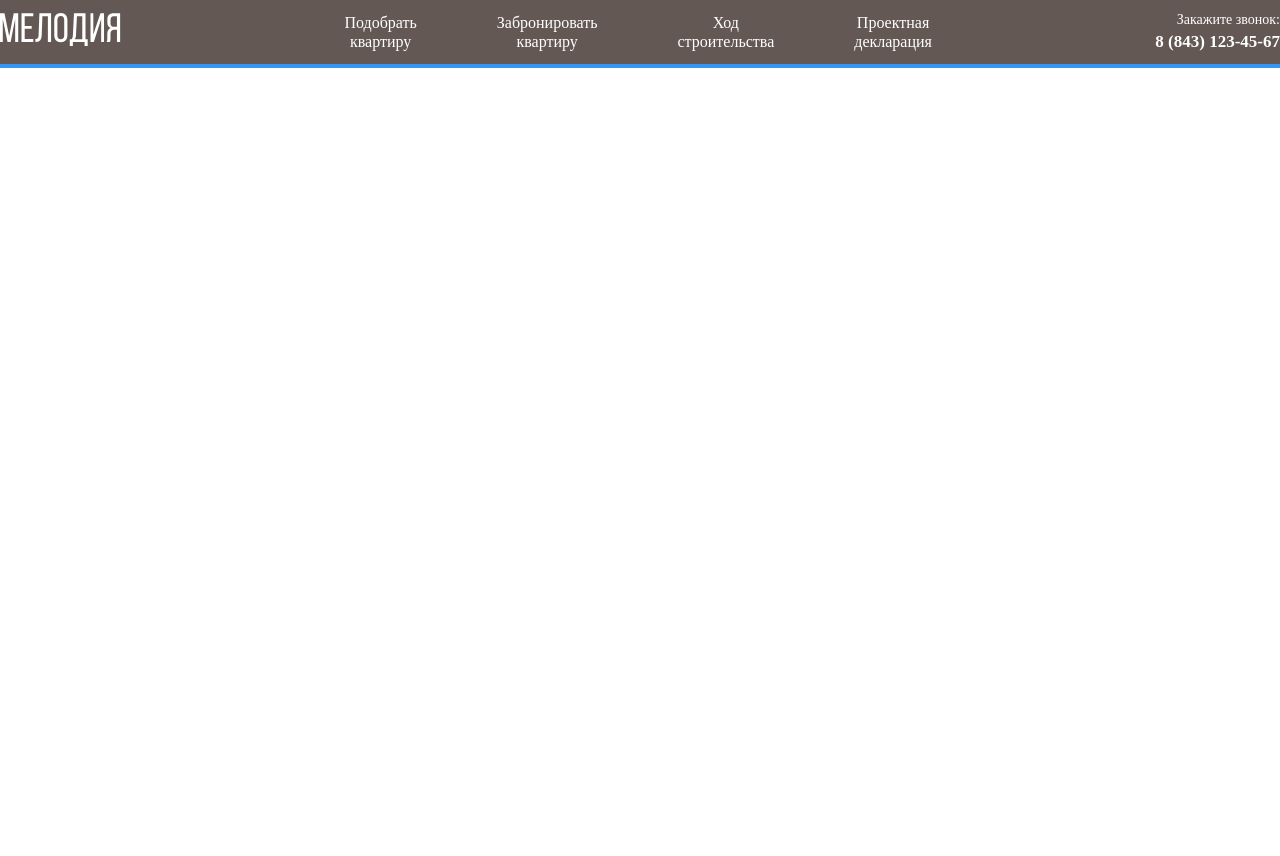
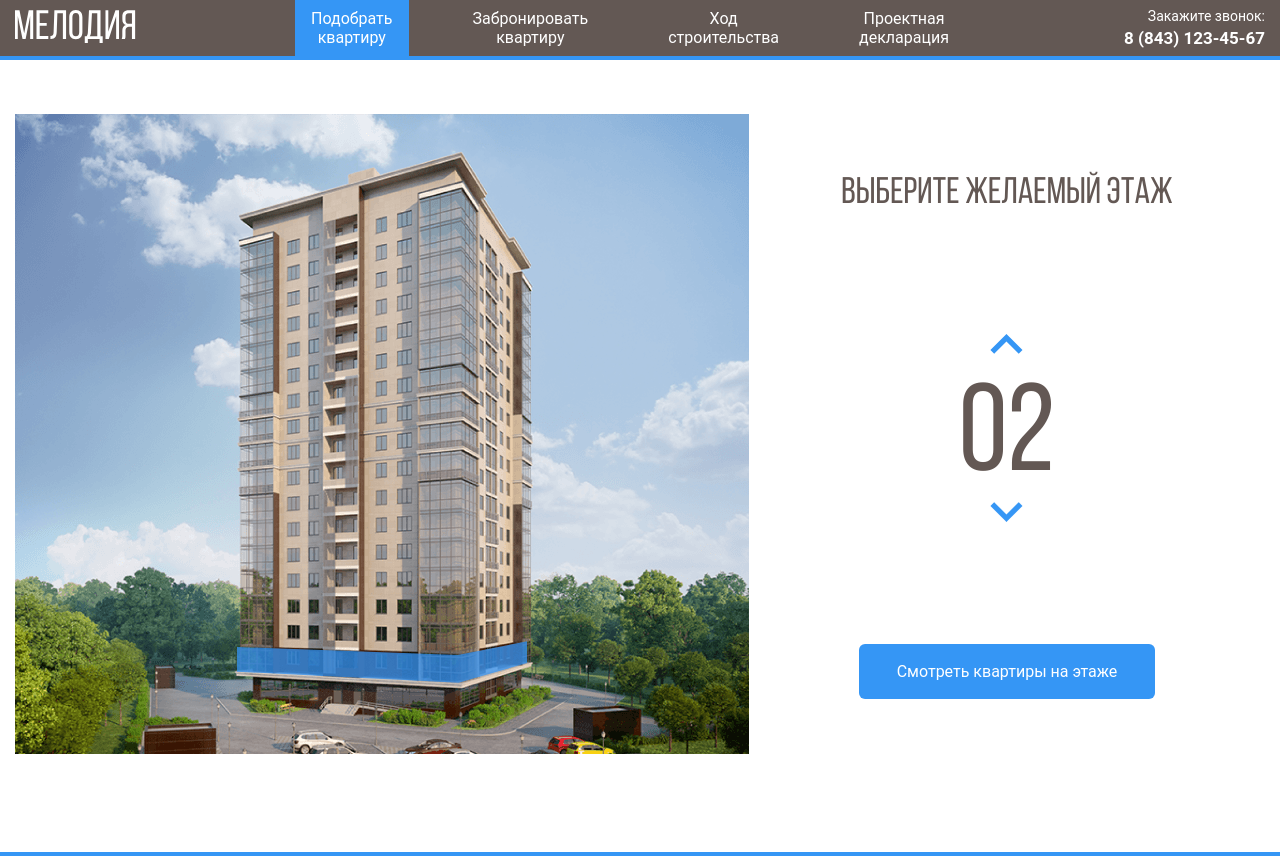
Before and after one commit to lun2t1k-zz/melody, a plain HTML site: page index.html in a window 1280 px wide. Before the commit the page ends 800 px from the top, so only its background shows below. Drawn offline with nearby package versions, Linux system fonts and the light colour scheme.

Commit message:
Add files via upload

```diff
--- /dev/null
+++ b/css/reset.css
@@ -0,0 +1,42 @@
+html, body, div, span, applet, object, iframe,
+h1, h2, h3, h4, h5, h6, p, blockquote, pre,
+a, abbr, acronym, address, big, cite, code,
+del, dfn, em, img, ins, kbd, q, s, samp,
+small, strike, strong, sub, sup, tt, var,
+b, u, i, center,
+dl, dt, dd, ol, ul, li,
+fieldset, form, label, legend,
+table, caption, tbody, tfoot, thead, tr, th, td,
+article, aside, canvas, details, embed,
+figure, figcaption, footer, header, hgroup,
+menu, nav, output, ruby, section, summary,
+time, mark, audio, video {
+	margin: 0;
+	padding: 0;
+	border: 0;
+	font-size: 100%;
+	font: inherit;
+	vertical-align: baseline;
+}
+article, aside, details, figcaption, figure,
+footer, header, hgroup, menu, nav, section {
+	display: block;
+}
+body {
+	line-height: 1;
+}
+ol, ul {
+	list-style: none;
+}
+blockquote, q {
+	quotes: none;
+}
+blockquote:before, blockquote:after,
+q:before, q:after {
+	content: '';
+	content: none;
+}
+table {
+	border-collapse: collapse;
+	border-spacing: 0;
+}
--- a/css/style.css
+++ b/css/style.css
@@ -1,38 +1,49 @@
 @font-face {
   font-family: 'Roboto';
-  src: url('../fonts/Roboto-Bold.eot');
-  src: local('../fonts/Roboto-Bold'), local('../fonts/Roboto-Bold'),
-      url('../fonts/Roboto-Bold.eot?#iefix') format('embedded-opentype'),
-      url('../fonts/Roboto-Bold.woff') format('woff'),
-      url('../fonts/Roboto-Bold.ttf') format('truetype');
+  src: url('./fonts/Roboto-Bold.eot');
+  src: local('./fonts/Roboto-Bold'), local('../fonts/Roboto-Bold'),
+      url('./fonts/Roboto-Bold.eot?#iefix') format('embedded-opentype');
   font-weight: 700;
   font-style: normal;
 }
 @font-face {
   font-family: 'Roboto';
-  src: url('../fonts/Roboto-Regular.eot');
-  src: local('../fonts/Roboto'), local('../fonts/Roboto-Regular'),
-      url('../fonts/Roboto-Regular.eot?#iefix') format('embedded-opentype'),
-      url('../fonts/Roboto-Regular.woff') format('woff'),
-      url('../fonts/Roboto-Regular.ttf') format('truetype');
+  src: url('./fonts/Roboto-Regular.eot');
+  src: local('./fonts/Roboto'), local('./fonts/Roboto-Regular'),
+      url('./fonts/Roboto-Regular.eot?#iefix') format('embedded-opentype');
   font-weight: 400;
   font-style: normal;
 }
+@font-face {
+  font-family: "Bebas Neue";
+  src: local("BebasNeueRegular"), url("../fonts/BebasNeueRegular.woff2") format("woff2"),
+    url("../fonts/BebasNeueRegular.woff") format("woff");
+  font-weight: normal;
+  font-style: normal;
+  font-display: swap;
+}
+
 * {
   box-sizing: border-box;
 }
-.body {
+body {
   font-family: 'Roboto', sans-serif;
 }
+a:hover {
+  color: #3596F5;
+}
+.container {
+  max-width: 1280px;
+  padding-left: 15px;
+  padding-right: 15px;
+  margin: auto;
+}
+
 .header {
   background-color: #635854;
   border-bottom: 4px solid #3596F5;
-  padding-top: 12px;
-  padding-bottom: 12px;
 }
 .navbar {
-  max-width: 1280px;
-  margin: auto;
   display: flex;
   justify-content: space-between;
   align-items: center;
@@ -45,14 +56,21 @@
   padding: 0;
 }
 .navbar-item {
-  margin-left: 40px;
-  margin-right: 40px;
+  padding: 9px 16px;
+  margin-left: 24px;
+  margin-right: 24px;
+}
+.navbar-item_active {
+  background-color: #3596F5;
 }
 .navbar-link {
   font-weight: 400;
   font-size: 16px;
   line-height: 19px;
   text-decoration: none;
+  color: #fff;
+}
+.navbar-link_active:hover {
   color: #fff;
 }
 .navbar-contacts {
@@ -73,3 +91,77 @@
   color: #FFFFFF;
   text-decoration: none;
 }
+
+.main {
+  border-bottom: 4px solid #3596F5;
+}
+.main-container {
+  display: flex;
+  padding-top: 54px;
+  padding-bottom: 95px;
+}
+.home-image path {
+  opacity: 0;
+  cursor: pointer;
+}
+.home-image path:hover {
+  opacity: 1;
+}
+.main-info {
+  display: flex;
+  flex-direction: column;
+  align-items: center;
+  justify-content: space-around;
+  flex-grow: 1;
+  text-align: center;
+}
+.main-title {
+  font-family: 'Bebas Neue', sans-serif;
+  font-weight: normal;
+  font-size: 37px;
+  line-height: 44px;
+  text-align: center;
+  text-transform: uppercase;
+  color: #635854;
+}
+path.current-floor {
+  opacity: 1;
+}
+.counter-group {
+  display: flex;
+  flex-direction: column;
+  align-items: center;
+}
+.counter-button {
+  background-color: #fff;
+  border: none;
+  cursor: pointer;
+}
+.counter-arrow-down {
+  transform: rotateX(180deg);
+}
+.counter {
+  font-family: 'Bebas Neue', sans-serif;
+  font-size: 124px;
+  color: #635854;
+  margin-top: 18px;
+}
+.button-primary {
+  font-family: 'Roboto', sans-serif;
+  font-style: normal;
+  font-weight: normal;
+  font-size: 16px;
+  line-height: 19px;
+  text-align: center;
+  background: #3596F5;
+  border-radius: 6px;
+  border: 2px solid transparent;
+  color: #fff;
+  cursor: pointer;
+  padding: 16px 36px;
+}
+.button-primary:hover {
+  background-color: #fff;
+  border: 2px solid #3596F5;
+  color: #3596F5;
+}
--- a/index.html
+++ b/index.html
@@ -4,12 +4,14 @@
   <meta charset="UTF-8">
   <meta http-equiv="X-UA-Compatible" content="IE=edge">
   <meta name="viewport" content="width=device-width, initial-scale=1.0">
+  <link rel="stylesheet" href="css/reset.css">
   <link rel="stylesheet" href="css/normalize.css">
   <link rel="stylesheet" href="css/style.css">
   <title>ЖК Мелодия</title>
 </head>
 <body>
   <header class="header">
+    <div class="container">
       <div class="navbar">
         <a href="./index.html" class="logo">
           <img src="img/logo.svg" alt="МЕЛОДИЯ">
@@ -17,8 +19,8 @@
 
         <nav class="navbar-nav">
           <ul class="navbar-menu">
-          <li class="navbar-item">
-            <a href="#" class="navbar-link">Подобрать<br>квартиру</a>
+            <li class="navbar-item navbar-item_active">
+              <a href="#" class="navbar-link navbar-link_active">Подобрать<br>квартиру</a>
             </li>
             <li class="navbar-item">
               <a href="#" class="navbar-link">Забронировать<br>квартиру</a>
@@ -36,7 +38,54 @@
           <a class="navbar-phone" href="tel:+78431234567">8 (843) 123-45-67</a>
         </div>
       </div>
+    </div>
   </header>
-  <script src="js/"></script>
+  <main class="main">
+    <div class="container main-container">
+      <div class="main-image">
+        <svg class="home-image" width="734" height="640" viewBox="0 0 734 640" fill="none" xmlns="http://www.w3.org/2000/svg" xmlns:xlink="http://www.w3.org/1999/xlink">
+          <rect width="734" height="640" fill="url(#pattern0)"/>
+          <defs>
+          <pattern id="pattern0" patternContentUnits="objectBoundingBox" width="1" height="1">
+          <use xlink:href="#image0" transform="translate(-0.00408719) scale(0.0013624 0.0015625)"/>
+          </pattern>
+          <image id="image0" width="740" height="640" xlink:href="img/home.png"/>
+          </defs>
+          <path class="current-floor" data-floor="02" d="M222 533L442.8 541L512 527.3V549L443.5 568.7L222 557.7V533Z" fill="#3595F6" fill-opacity="0.75"/>
+          <path data-floor="03" d="M223 532V507L443.3 510.3L513 507V527L443.7 540L223 532Z" fill="#3595F6" fill-opacity="0.75"/>
+          <path data-floor="04" d="M223 506V481H444H513V504L445 511L223 506Z" fill="#3595F6" fill-opacity="0.75"/>
+          <path data-floor="05" d="M223 482V457L444.3 453.3L512 460V482H444" fill="#3595F6" fill-opacity="0.75"/>
+          <path data-floor="06" d="M223 456V430L444.5 426.7L513 437.7V459L444 452.3L223 456Z" fill="#3595F6" fill-opacity="0.75"/>
+          <path data-floor="07" d="M222 429V405.3L443 393L514 416V437.3L443 425L222 429Z" fill="#3595F6" fill-opacity="0.75"/>
+          <path data-floor="08" d="M222 407V382L444.2 365.7L514 394.3V415L443.7 393.3L222 407Z" fill="#3595F6" fill-opacity="0.75"/>
+          <path data-floor="09" d="M222 382V357L444.5 336.7L514 373.3V394L442 365.3L222 382Z" fill="#3595F6" fill-opacity="0.75"/>
+          <path data-floor="10" d="M222 356V332L445 307.3L514 351.3V373L444.7 335L222 356Z" fill="#3595F6" fill-opacity="0.75"/>
+          <path data-floor="11" d="M222 331V307L444.5 278.3L514 329.3V350L443.7 307.7L222 331Z" fill="#3595F6" fill-opacity="0.75"/>
+          <path data-floor="12" d="M221 307V283L443.3 250L514 309.3V329L444 278.3L221 307Z" fill="#3595F6" fill-opacity="0.75"/>
+          <path data-floor="13" d="M222 282V258L443.2 223L513 287V308L444.3 249.7L222 282Z" fill="#3595F6" fill-opacity="0.75"/>
+          <path data-floor="14" d="M222 258V233L444.3 195L513 265.3V286L444 222L222 258Z" fill="#3595F6" fill-opacity="0.75"/>
+          <path data-floor="15" d="M222 232V207L442.8 163.3L513 242.3V265L444 191.7L222 232Z" fill="#3595F6" fill-opacity="0.75"/>
+          <path data-floor="16" d="M223 208V183L443 135L513 220V243L442.3 163.7L223 208Z" fill="#3595F6" fill-opacity="0.75"/>
+          <path data-floor="17" d="M222 183V158L441.8 106L513 198.3V221L443.3 134.7L222 183Z" fill="#3595F6" fill-opacity="0.75"/>
+          <path data-floor="18" d="M222 158V132L444 75.3L513 177V198L443.7 106.3L222 158Z" fill="#3595F6" fill-opacity="0.75"/>
+        </svg>
+      </div>
+      <div class="main-info">
+        <h2 class="main-title">Выберите желаемый этаж</h2>
+        <div class="counter-group">
+          <button class="counter-button counter-up">
+            <img src="img/arrow.svg" alt="" class="counter-arrow counter-arrow-up">
+          </button>
+          <span class="counter">02</span>
+          <button class="counter-button counter-down">
+            <img src="img/arrow.svg" alt="" class="counter-arrow counter-arrow-down">
+          </button>
+        </div>
+        <button class="button button-primary">Смотреть  квартиры на этаже</button>
+      </div>
+    </div>
+  </main>
+  <script src="https://code.jquery.com/jquery-3.6.0.min.js" integrity="sha256-/xUj+3OJU5yExlq6GSYGSHk7tPXikynS7ogEvDej/m4=" crossorigin="anonymous"></script>
+  <script src="js/script.js"></script>
 </body>
 </html>
--- /dev/null
+++ b/js/script.js
@@ -0,0 +1,32 @@
+$(document).ready(function () {
+  var currentFloor = 2;
+  var counterUp = $('.counter-up');
+  var counterDown = $('.counter-down');
+  var floorPath = $('.home-image path');
+
+  floorPath.on('mouseover', function () {
+    currentFloor = $(this).attr('data-floor');
+    floorPath.removeClass('current-floor');
+    $('.counter').text(currentFloor);
+  });
+
+  counterUp.on('click', function () {
+    if (currentFloor < 18) {
+      currentFloor++;
+      usCurrentFloor = currentFloor.toLocaleString('en-US', {minimumIntegerDigits: 2, useGroupping: false});
+      $('.counter').text(usCurrentFloor);
+      floorPath.removeClass('current-floor');
+      $(`[data-floor=${usCurrentFloor}]`).toggleClass('current-floor');
+    }
+  });
+
+  counterDown.on('click', function () {
+    if (currentFloor > 2) {
+      currentFloor--;
+      usCurrentFloor = currentFloor.toLocaleString('en-US', {minimumIntegerDigits: 2, useGroupping: false});
+      $('.counter').text(usCurrentFloor);
+      floorPath.removeClass('current-floor');
+      $(`[data-floor=${usCurrentFloor}]`).toggleClass('current-floor');
+    }
+  });
+});
```
Also changed, not shown: fonts/BebasNeueRegular.woff (added), fonts/BebasNeueRegular.woff2 (added), img/arrow.svg (added), img/home.png (added). Lines whose indentation alone changed are shown as unchanged.
